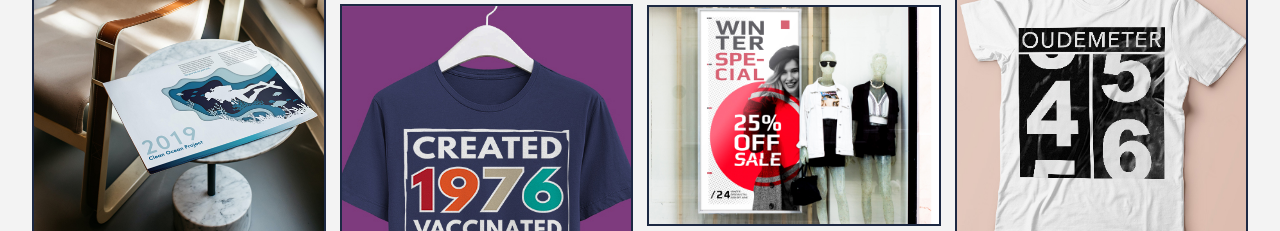
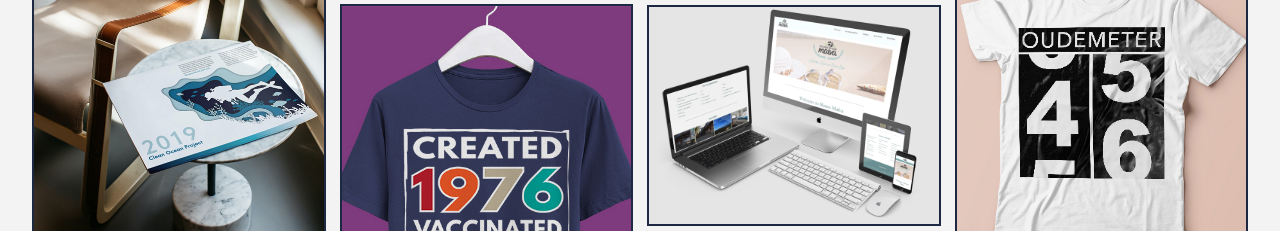
Before and after one commit to JohanJ76/portfolio, a plain HTML site: page portfolio.html in a window 1280 px wide. Shown: the part 1596-1827 px from the top of the page. Drawn offline with Linux system fonts and the light colour scheme; some packages are replaced by stand-ins of ours; a script that the page names is missing.

Commit message:
Update portfolio.html

```diff
--- a/portfolio.html
+++ b/portfolio.html
@@ -135,7 +135,7 @@
                         <img src="./gallery/digital-12.jpg" data-filter="digital">
                   </a>
                   <a href="./gallery/digital-13.jpg">
-                        <img src="./gallery/digital-12.jpg" data-filter="digital">
+                        <img src="./gallery/digital-13.jpg" data-filter="digital">
                   </a>
 
                   <!-- Logo -->
```
